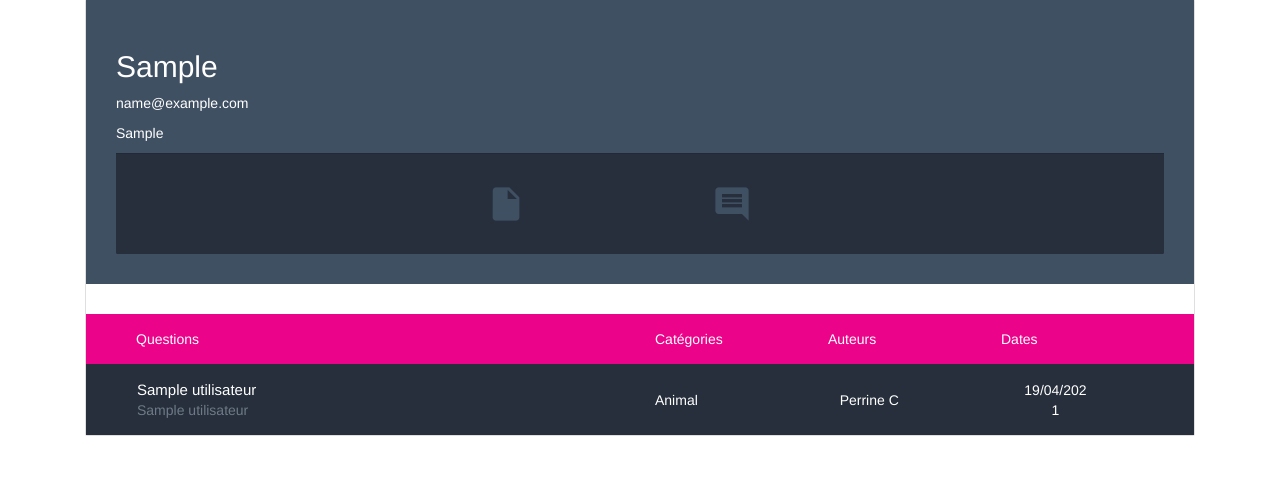
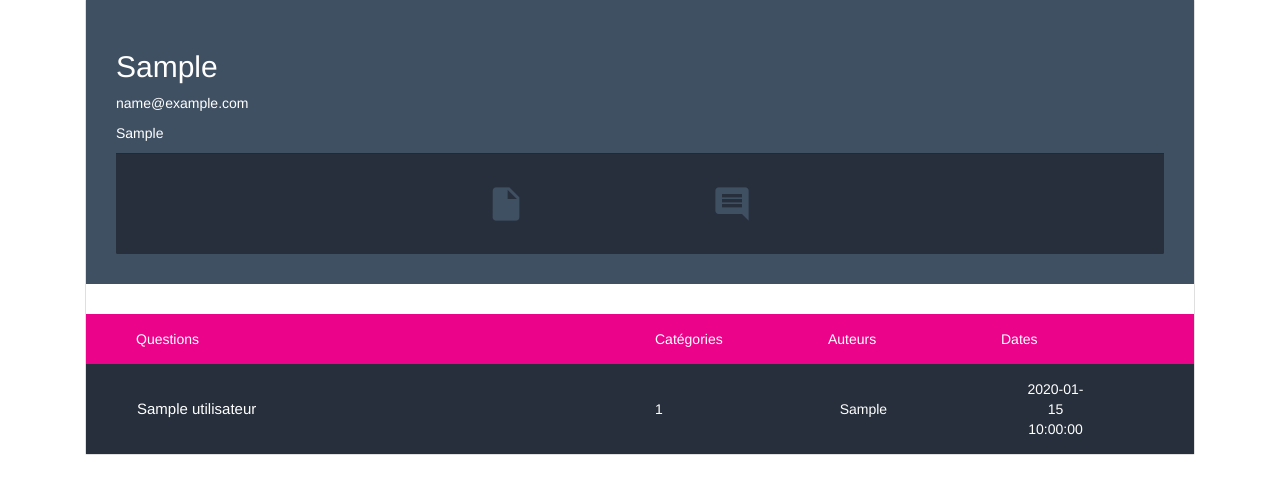
Before and after one commit to Valentin460/Livequestion, a PHP site: page /profil/profil.php in a window 1280 px wide. Shown: the part 83-577 px from the top of the page. Run offline with PHP 8.4, Linux system fonts and the light colour scheme; the visitor is signed in with stand-in values (Sample User, id 1); tables that the repository leaves empty or names only in its code hold one stand-in row (values such as "Sample post"); data that the repository does not hold is empty; some libraries are stand-ins or nearby versions.

Commit message:
Modifications page profil utilisateur

```diff
--- a/profil/profil.php
+++ b/profil/profil.php
@@ -73,38 +73,30 @@
         $statement = $db->query('SELECT * FROM questions, utilisateurs WHERE questions.id_utilisateur = utilisateurs.id_utilisateur AND pseudo_utilisateur = "'.$_SESSION['pseudo'].'"');
         while($item = $statement->fetch())
         {
-    ?>
-  <div class="torrents">
-    <div class="legend">
-      <div class="row">
-        <div class="col-md-6">Questions</div>
-        <div class="col-md-2">Catégories</div>
-        <div class="col-md-2">Auteurs</div>
-        <div class="col-md-1">Dates</div>
-      </div>
-    </div>
-    <?php
+  echo '<div class="torrents">';
+    echo '<div class="legend">';
+      echo '<div class="row">';
+        echo '<div class="col-md-6">Questions</div>';
+        echo '<div class="col-md-2">Catégories</div>';
+        echo '<div class="col-md-2">Auteurs</div>';
+        echo '<div class="col-md-1">Dates</div>';
+      echo '</div>';
+    echo '</div>';
     echo '<div class="torrent">';
         echo '<div class="row">';
             echo '<div class="col-md-6">';
         echo '<div class="title">'.$item['titre_question'].'</div>';
-            $db = connexionBdd();
-            $statement = $db->query('SELECT * FROM reponses, utilisateurs WHERE reponses.id_utilisateur = utilisateurs.id_utilisateur AND pseudo_utilisateur = "'.$_SESSION['pseudo'].'"');
-            while($item = $statement->fetch())
-            {
-          echo '<div class="category">'.$item['question_reponse'].'</div>';
-          }
+        echo '</div>';
+        echo '<div class="col-md-2">'.$item['categorie_id_question'].'</div>';
+        echo '<div class="col-md-2">'.$item['pseudo_utilisateur'].'</div>';
+        echo '<div class="col-md-1">';
+          echo '<div class="upload">'.$item['date_creation_question'].'</div>';
+        echo '</div>';
+     echo '</div>';
+  echo '</div>';
 echo '</div>';
 }
 ?>
-        <div class="col-md-2">Animal</div>
-        <div class="col-md-2">Perrine C</div>
-        <div class="col-md-1">
-          <div class="upload">19/04/2021</div>
-        </div>
-      </div>
-    </div>
-  </div>
 </div>
 	<?php
         include("../includes/connexion-footer.php");
```
Lines whose indentation alone changed are shown as unchanged.
